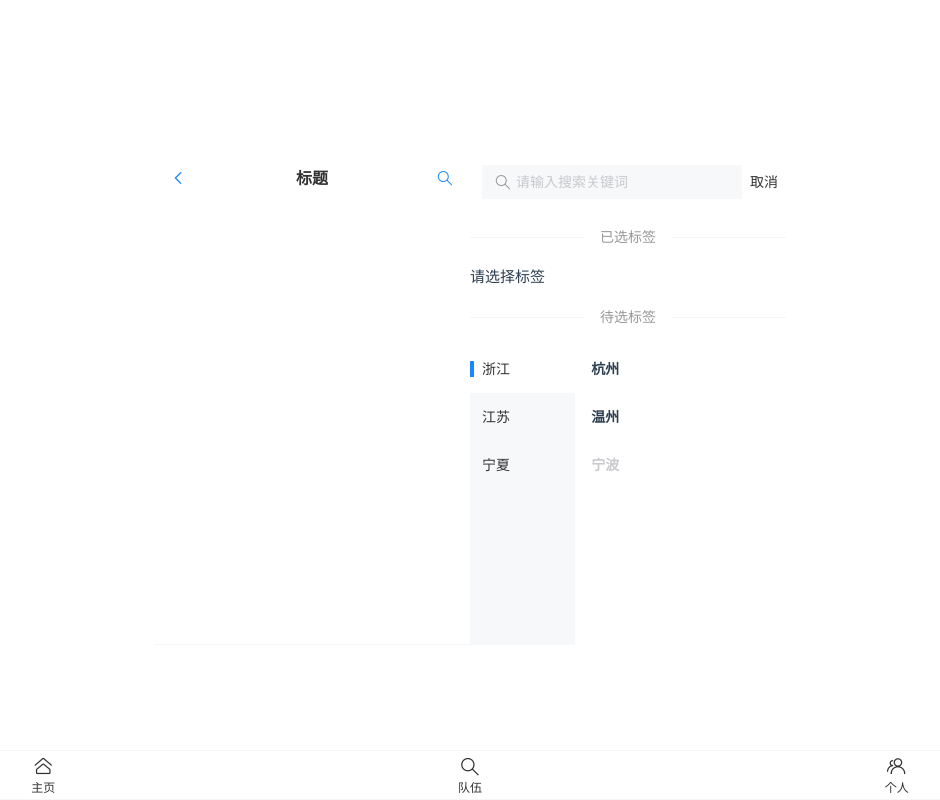
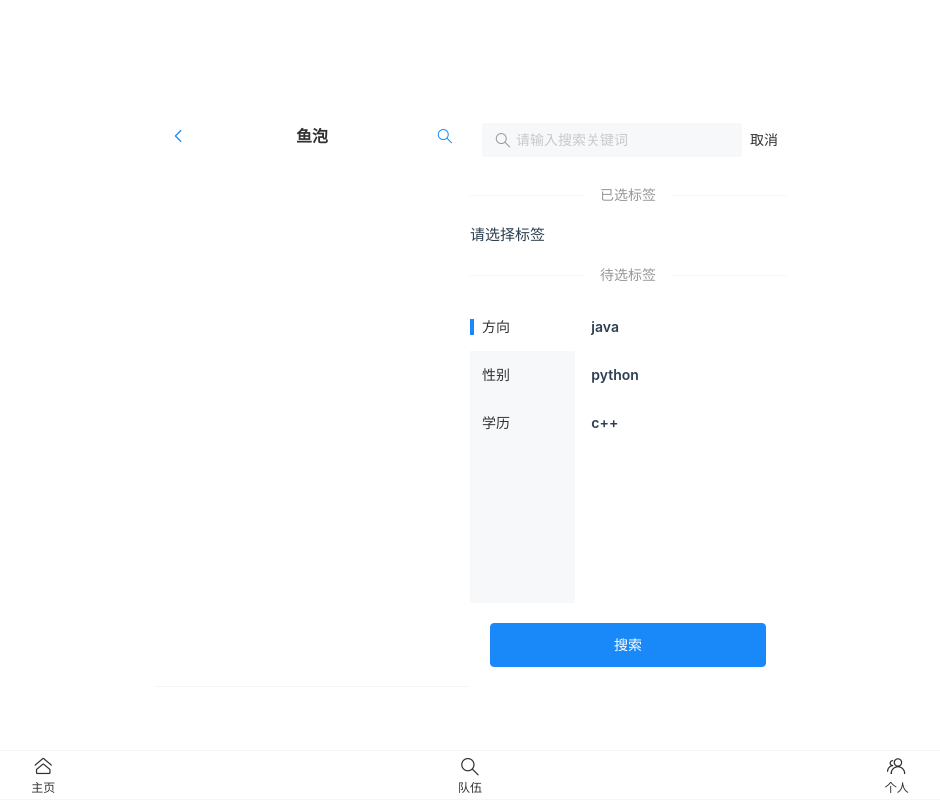
Before and after one commit to wblu214/LightMatch_front, a Vue app: page /search in a window 1280 px wide. Both pictures are taken after a click on the element 615 px from the left and 400 px from the top of the page. Shown: the whole page, without its empty margins (170-1110 px from the left). Built offline with nearby package versions, Linux system fonts and the light colour scheme.

Commit message:
前后端联调

```diff
--- a/index.html
+++ b/index.html
@@ -4,6 +4,7 @@
     <meta charset="UTF-8">
     <link rel="icon" href="/favicon.ico">
     <meta name="viewport" content="width=device-width, initial-scale=1.0">
+    <meta name="referrer" content="no-referrer" />
     <title>Vite App</title>
   </head>
   <body>
--- a/package.json
+++ b/package.json
@@ -9,11 +9,14 @@
     "preview": "vite preview"
   },
   "dependencies": {
+    "axios": "^1.7.2",
+    "qs": "^6.12.2",
     "vant": "^4.9.1",
     "vue": "^3.4.29",
     "vue-router": "^4.4.0"
   },
   "devDependencies": {
+    "@types/qs": "^6.9.15",
     "@vant/auto-import-resolver": "^1.2.1",
     "@vitejs/plugin-vue": "^5.0.5",
     "unplugin-auto-import": "^0.17.6",
--- a/src/config/route.ts
+++ b/src/config/route.ts
@@ -4,6 +4,7 @@ import Team from "../pages/Team.vue";
 import User from "@/pages/User.vue";
 import Search from "../pages/Search.vue";
 import UserEdit from "../pages/UserEdit.vue";
+import SearchResult from "../pages/SearchResult.vue";
 
 const routes =[
     {path :'/', component: Index},
@@ -11,6 +12,7 @@ const routes =[
     {path: '/user',component: User },
     {path: '/search',component: Search },
     {path: '/user/edit',component: UserEdit },
+    {path: '/user/list',component: SearchResult },
 ]
 
 export default routes;
--- a/src/layouts/BaseLayout.vue
+++ b/src/layouts/BaseLayout.vue
@@ -1,5 +1,5 @@
 <template>
-  <van-nav-bar title="标题" left-arrow @click-left="onClickLeft" @click-right="onClickRight">
+  <van-nav-bar title="鱼泡" left-arrow @click-left="onClickLeft" @click-right="onClickRight">
     <template #right>
       <van-icon name="search" size="18" />
     </template>
--- a/src/pages/Search.vue
+++ b/src/pages/Search.vue
@@ -1,28 +1,28 @@
 <script setup>
 import { ref } from 'vue';
+import {useRouter} from "vue-router";
 const originTagList = [
   {
-    text: '浙江',
+    text: '方向',
     children: [
-      { text: '杭州', id: '杭州' },
-      { text: '温州', id: '温州' },
-      { text: '宁波', id: '宁波', disabled: true },
+      { text: 'java', id: 'java' },
+      { text: 'python', id: 'python' },
+      { text: 'c++', id: 'c++' },
     ],
   },
   {
-    text: '江苏',
+    text: '性别',
     children: [
-      { text: '南京', id: '南京'},
-      { text: '无锡', id: '无锡'},
-      { text: '徐州', id:'徐州' },
+      { text: '男', id: '男'},
+      { text: '女', id: '女'},
     ],
   },
   {
-    text: '宁夏',
+    text: '学历',
     children: [
-      { text: '固原', id: '固原'},
-      { text: '银川', id: '银川'},
-      { text: '吴忠', id: '吴忠'},
+      { text: '专科', id: 'c++'},
+      { text: '本科', id: '本科'},
+      { text: '硕士', id: '硕士'},
     ],
   },
 ];
@@ -58,7 +58,15 @@ const doClose = (tag) => {
     return item !== tag;
   })
 }
-
+const router = useRouter();
+const  doSearchResult = () =>{
+  router.push({
+    path: 'user/list',
+    query:{
+      tags: activeIds.value,
+    }
+  })
+}
 </script>
 
 <template>
@@ -88,6 +96,9 @@ const doClose = (tag) => {
       v-model:main-active-index="activeIndex"
       :items="tagList"
   />
+<div style="padding: 20px">
+  <van-button type="primary" block @click="doSearchResult">搜索</van-button>
+</div>
 </template>
 
 
--- /dev/null
+++ b/src/pages/SearchResult.vue
@@ -0,0 +1,61 @@
+<script setup>
+import {useRouter} from "vue-router";
+import {onMounted, ref} from 'vue';
+import myAxios from "@/plugins/myAxios.js";
+import qs from 'qs';
+const router = useRouter();
+
+const {tags} = router.currentRoute.value.query;
+const userList = ref([]);
+
+onMounted(async () => {
+  const userListData =  await myAxios.get('/user/searchByTags', {
+   params:{
+     tagList: tags
+   },
+    paramsSerializer: params => {
+      return qs.stringify(params, {indices:false})
+    }
+  })
+      .then(function (response) {
+        console.log('user/searchByTags 请求成功', response)
+        return response.data?.data;
+      })
+      .catch(function (error) {
+        console.log('user/searchByTags 请求失败', error);
+      })
+  if(userListData){
+    userListData.forEach( user => {
+      if(user.tags){
+        user.tags = JSON.parse(user.tags);
+      }
+    })
+    userList.value = userListData;
+  }
+})
+
+</script>
+
+<template>
+  <van-card
+      v-for="user in userList"
+      :desc="user.profile"
+      :title="user.username"
+      :thumb="user.imageUrl"
+  >
+    <template #tags>
+      <van-tag plain type="primary" v-for="tag in user.tags" style="margin-right: 8px;margin-top: 5px" >
+        {{ tag }}
+      </van-tag>
+    </template>
+    <template #footer>
+      <van-button size="mini">联系Ta</van-button>
+    </template>
+  </van-card>
+
+</template>
+
+
+<style scoped>
+
+</style>
--- a/src/pages/User.vue
+++ b/src/pages/User.vue
@@ -5,11 +5,13 @@ const user = {
     id: 1,
     username: '路文斌',
     userAccount: 'lwb214',
-  avatarUrl: 'https://github.com/guofei9987/blind_watermark/blob/master/docs/%E6%89%93%E4%B8%8A%E6%B0%B4%E5%8D%B0%E7%9A%84%E5%9B%BE.jpg',
+    profile: '就是喜欢和擦次啊scab此次京东派到结尾华为哦觉得好玩i服从和我 单位Ohio而无法和我经常访问欧锦',
+    avatarUrl: 'https://wx.zsxq.com/dweb2/assets/images/emoji/%E6%97%BA%E6%9F%B4.png',
     gender: '男',
     phone: '123112312',
     email: '12345@qq.com',
     planetCode: '1234',
+    tags: ['java', 'python', 'c++','emo','男','本科'],
     createTime: new Date(),
 }
 const router = useRouter();
```
Also changed, not shown: 2 other files (tests, documents, lock files or other folders). Lines whose indentation alone changed are shown as unchanged.
